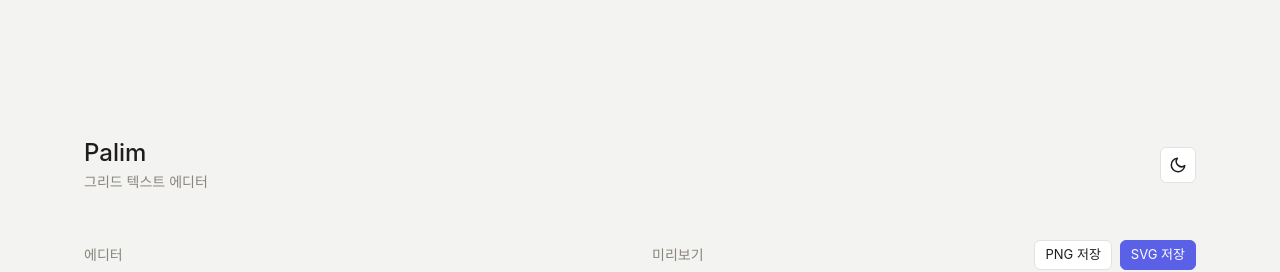
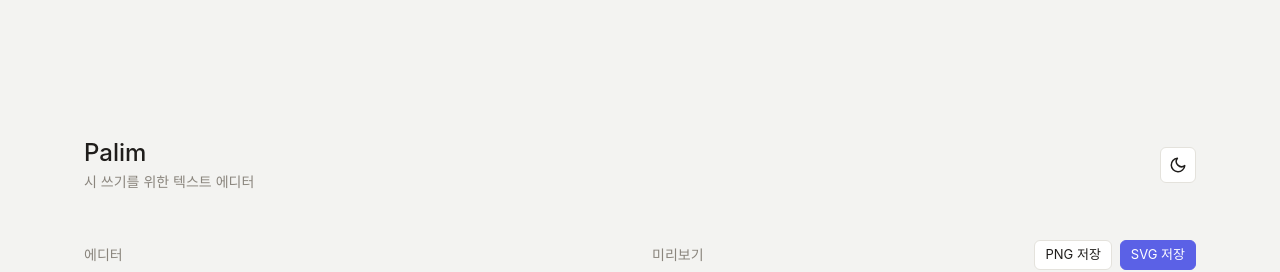
Before and after one commit to tyange/palim, a Vue app: page / in a window 1280 px wide. Shown: the top 272 px of the page. Built offline with nearby package versions, Linux system fonts and the light colour scheme.

Commit message:
description 수정

```diff
--- a/src/views/EditorView.vue
+++ b/src/views/EditorView.vue
@@ -22,7 +22,9 @@ const activePane = ref<"editor" | "preview">("editor");
       <header class="flex items-center justify-between gap-4">
         <div>
           <h1 class="m-0 text-2xl leading-tight font-medium">Palim</h1>
-          <p class="mt-1 mb-0 text-sm text-muted">그리드 텍스트 에디터</p>
+          <p class="mt-1 mb-0 text-sm text-muted">
+            시 쓰기를 위한 텍스트 에디터
+          </p>
         </div>
         <ThemeToggle />
       </header>
```
